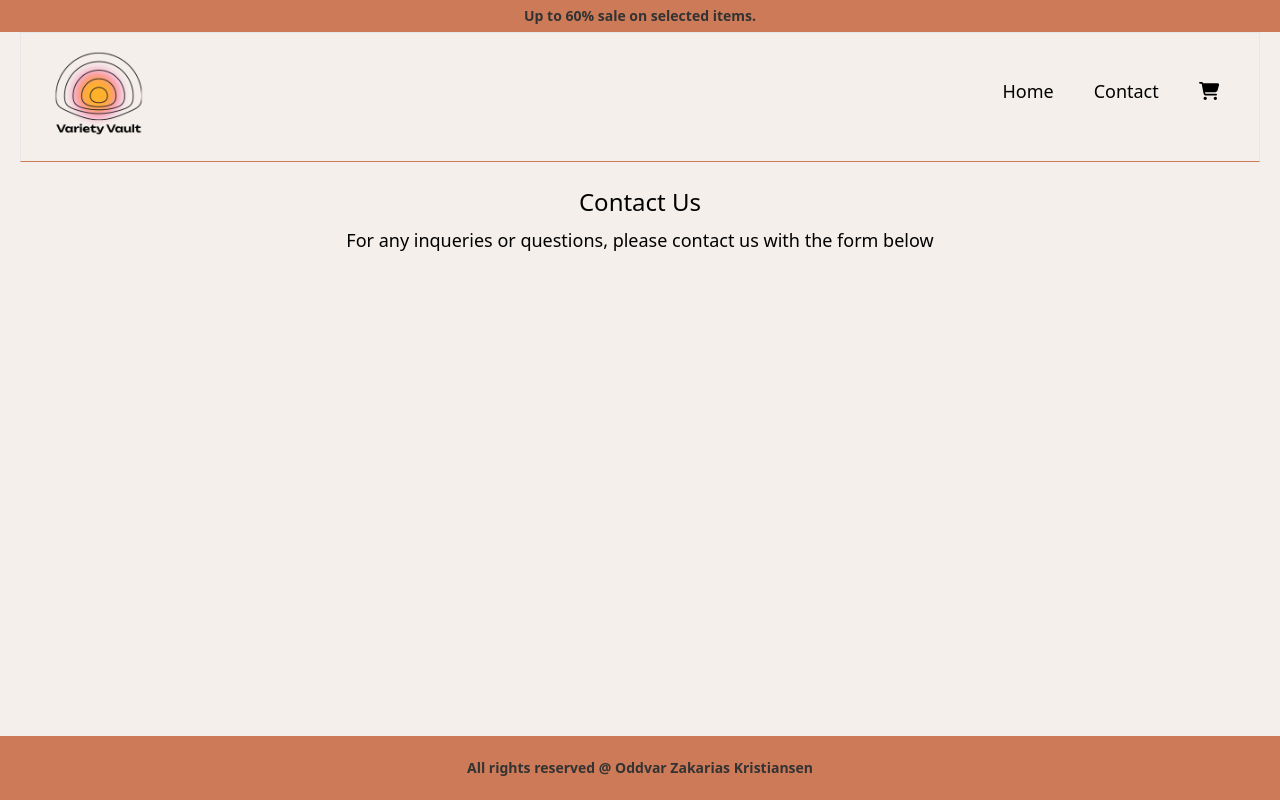
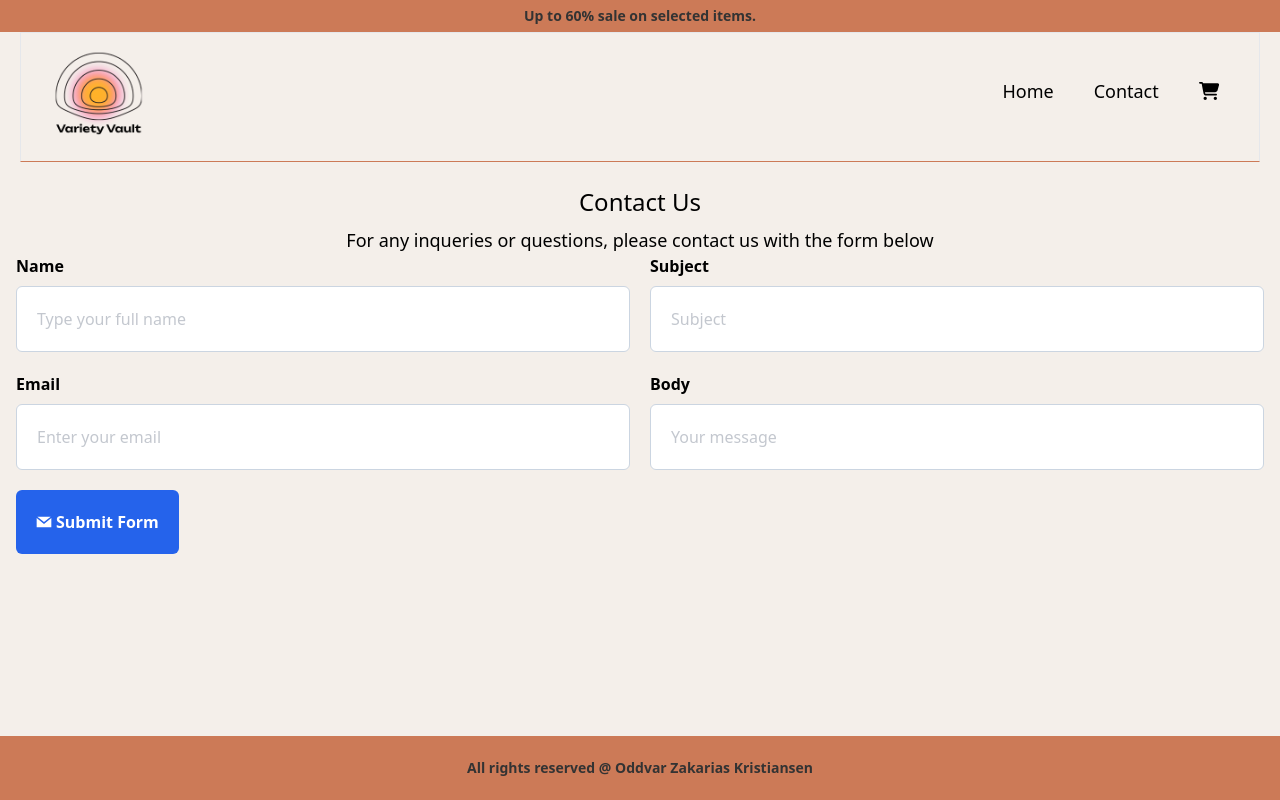
Before and after one commit to oddvarzk/frameWorksCA, a React (Vite) app: page /contact in a window 1280 px wide. Built offline with nearby package versions, Linux system fonts and the light colour scheme.

Commit message:
contact page setup and complete, minimal styling needed

```diff
--- a/package.json
+++ b/package.json
@@ -16,6 +16,8 @@
     "path-browserify": "^1.0.1",
     "react": "^18.3.1",
     "react-dom": "^18.3.1",
+    "react-hook-form": "^7.53.0",
+    "react-icons": "^5.3.0",
     "react-router-dom": "^6.26.2",
     "styled-components": "^6.1.13"
   },
--- /dev/null
+++ b/src/components/ContactForm/Input/index.jsx
@@ -0,0 +1,23 @@
+import React from "react";
+
+export const Input = React.forwardRef(({ label, type, id, placeholder, ...rest }, ref) => {
+  return (
+    <div className="flex flex-col w-full gap-2">
+      <div className="flex justify-between">
+        <label htmlFor={id} className="font-semibold capitalize">
+          {label}
+        </label>
+      </div>
+      <input
+        ref={ref}
+        id={id}
+        type={type}
+        className="w-full p-5 font-medium border rounded-md border-slate-300 placeholder:opacity-60"
+        placeholder={placeholder}
+        {...rest}
+      />
+    </div>
+  );
+});
+
+export default Input;
--- /dev/null
+++ b/src/components/ContactForm/index.jsx
@@ -0,0 +1,93 @@
+import { useForm } from "react-hook-form";
+import Input from "./Input";
+import { GrMail } from "react-icons/gr";
+
+export function ContactForm() {
+  const { register, handleSubmit, formState: { errors } } = useForm();
+
+  const onSubmit = data => {
+    console.log(data);
+  };
+
+  return (
+    <form
+      onSubmit={handleSubmit(onSubmit)}
+      noValidate
+      className="container"
+    >
+      <div className="grid gap-5 md:grid-cols-2">
+        <Input
+          label="Name"
+          type="text"
+          id="name"
+          placeholder="Type your full name"
+          required
+          {...register("fullname", {
+            required: "Full name is required",
+            minLength: {
+              value: 3,
+              message: "Name must be at least 3 characters long"
+            }
+          })}
+        />
+        <Input
+          label="Subject"
+          type="text"
+          id="subject"
+          placeholder="Subject"
+          required
+          {...register("subject", {
+            required: "Subject is required",
+            minLength: {
+              value: 3,
+              message: "Subject must be at least 3 characters long"
+            }
+          })}
+        />
+        <Input
+          label="Email"
+          type="email"
+          id="email"
+          placeholder="Enter your email"
+          required
+          {...register("email", {
+            required: "Email is required",
+            pattern: {
+              value: /^[a-zA-Z0-9._-]+@[a-zA-Z0-9.-]+\.[a-zA-Z]{2,6}$/,
+              message: "Must be a valid email address"
+            }
+          })}
+        />
+        <Input
+          label="Body"
+          type="text"
+          id="body"
+          placeholder="Your message"
+          required
+          {...register("body", {
+            required: "Message is required",
+            minLength: {
+              value: 3,
+              message: "Message must be at least 3 characters long"
+            }
+          })}
+        />
+      </div>
+      {errors.fullname && <p>{errors.fullname.message}</p>}
+      {errors.subject && <p>{errors.subject.message}</p>}
+      {errors.email && <p>{errors.email.message}</p>}
+      {errors.body && <p>{errors.body.message}</p>}
+      <div className="mt-5">
+        <button
+          type="submit"
+          className="flex items-center gap-1 p-5 font-semibold text-white bg-blue-600 rounded-md hover:bg-blue-800"
+        >
+          <GrMail />
+          Submit Form
+        </button>
+      </div>
+    </form>
+  );
+}
+
+export default ContactForm;
--- a/src/pages/Contact/index.jsx
+++ b/src/pages/Contact/index.jsx
@@ -1,3 +1,5 @@
+import Contactform from "../../components/ContactForm";
+
 export function Contact(){
     return (
         <div>
@@ -9,8 +11,8 @@ export function Contact(){
                     <p className="text-lg font-light text-center">For any inqueries or questions, please contact us with the form below</p>
                 </div>
             </div>
-            <div>
-
+            <div className="flex justify-center">
+                <Contactform/>
             </div>
         </div>
     );
```
Also changed, not shown: 1 other file (tests, documents, lock files or other folders).
